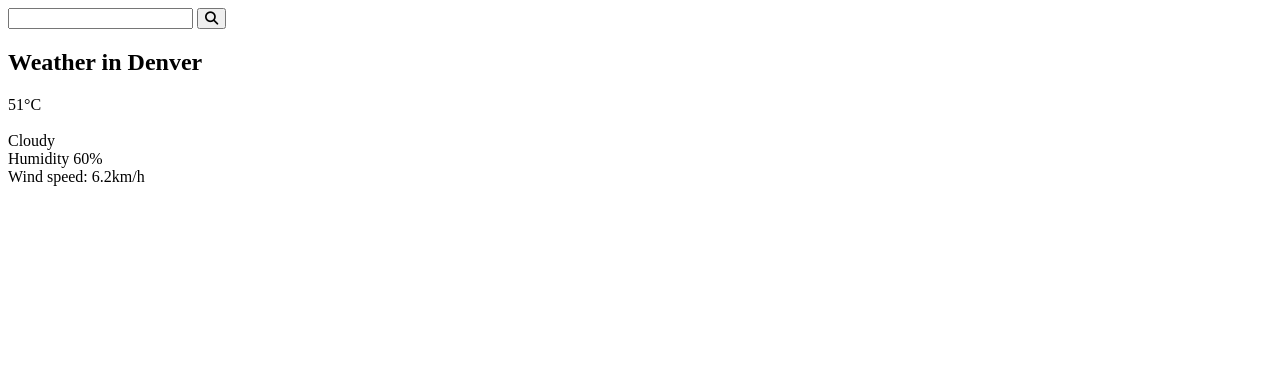
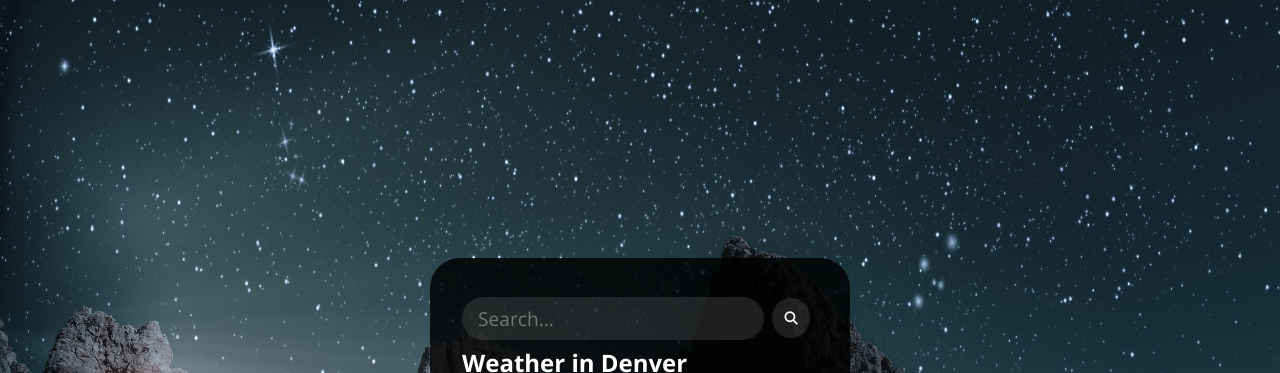
Before and after one commit to mardiev05/Weather-Application, a plain HTML site: page index.html in a window 1280 px wide. Shown: the top 373 px of the page. Drawn offline with nearby package versions, Linux system fonts and the light colour scheme.

Commit message:
Styles done

```diff
--- a/index.html
+++ b/index.html
@@ -16,13 +16,13 @@
     <body>
         <div class="card">
             <div class="search">
-                <input type="text" class="search-bar" />
+                <input type="text" class="search-bar" placeholder="Search..." />
                 <button><i class="fa-solid fa-magnifying-glass"></i></button>
             </div>
 
             <div class="weather">
                 <h2 class="city">Weather in Denver</h2>
-                <div class="temp">51°C</div>
+                <h1 class="temp">51°C</h1>
                 <img src="" alt="" class="icon" />
                 <div class="description">Cloudy</div>
                 <div class="humidity">Humidity 60%</div>
--- a/styles.css
+++ b/styles.css
@@ -0,0 +1,58 @@
+@import url("https://fonts.googleapis.com/css2?family=Open+Sans:wght@300;400;500;600;700&display=swap");
+* {
+    margin: 0;
+    padding: 0;
+    box-sizing: border-box;
+}
+body {
+    display: flex;
+    align-items: center;
+    justify-content: center;
+    height: 100vh;
+    background: #222;
+    font-family: "Open Sans", sans-serif;
+    background-image: url(/images/1.jpg);
+    background-repeat: no-repeat;
+    background-size: cover;
+    background-position: center;
+}
+.card {
+    background: #000000d0;
+    color: #fff;
+    padding: 2rem;
+    border-radius: 30px;
+    width: 100%;
+    max-width: 420px;
+    margin: 1rem;
+}
+.search {
+    display: flex;
+    align-items: center;
+    justify-content: center;
+}
+button {
+    margin: 0.5rem;
+    border-radius: 50%;
+    border: none;
+    height: 2.5rem;
+    width: 2.5rem;
+    outline: none;
+    background: #a8a7a72b;
+    color: #fff;
+    transition: all 400ms ease;
+}
+button:hover {
+    background: #7c7c7c6b;
+    cursor: pointer;
+}
+.search-bar {
+    border: none;
+    outline: none;
+    padding: 0.5rem 1rem;
+    border-radius: 24px;
+    background: #a8a7a72b;
+    color: #fff;
+    font-family: inherit;
+    font-size: 120%;
+    width: 90%;
+}
```
Also changed, not shown: images/1.jpg (added).
